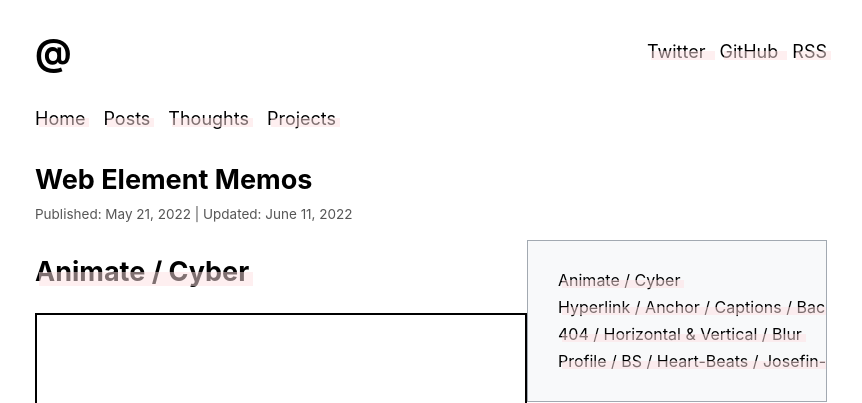
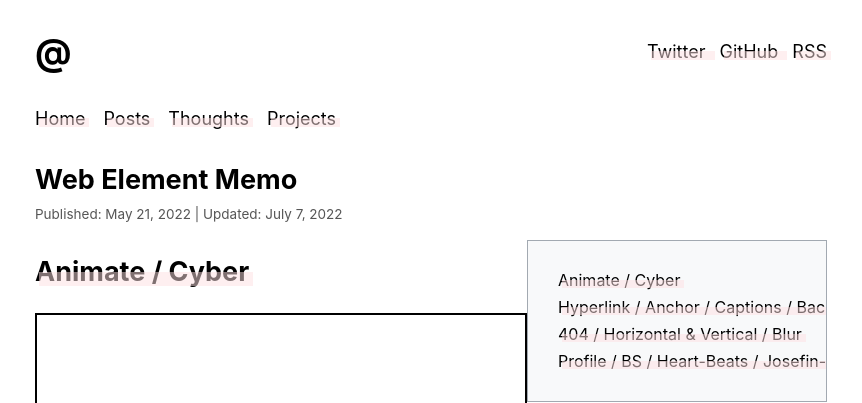
Before and after one commit to bGZo/blog, a Jekyll site: the page built from _posts/posts/2022-05-21-web-element-memo.md, in a window 1280 px wide and 900 px high. Shown: the top 403 px of the window, without its empty margins (209-1071 px from the left). Built offline with Jekyll 4.4.1, drawn with Linux system fonts in a browser that asks for light colours.

Commit message:
Update Articles

```diff
--- a/_posts/posts/2022-05-21-web-element-memos.md
+++ b/_posts/posts/2022-05-21-web-element-memo.md
@@ -1,7 +1,7 @@
 ---
 layout: post
-title: Web Element Memos
-updated: 2022-06-11
+title: Web Element Memo
+updated: 2022-07-07
 category: posts
 comment_link: https://github.com/bGZo/blog/issues/6
 ---
```
